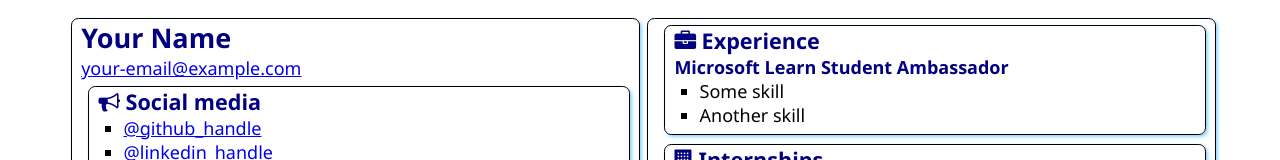
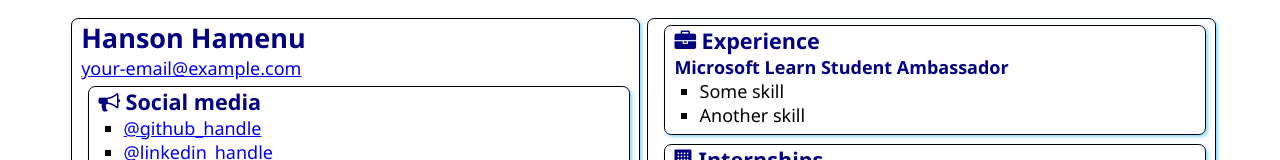
Before and after one commit to Hansonmarela/SATechnicalOnboarding, a plain HTML site: page src/index.html in a window 1280 px wide. Shown: the top 160 px of the page. Drawn offline with Linux system fonts and the light colour scheme.

Commit message:
Added My Name
Hanson Hamenu

```diff
--- a/src/index.html
+++ b/src/index.html
@@ -12,7 +12,7 @@
 <body>
     <main>
         <article class="box">
-            <h1>Your Name</h1>
+            <h1>Hanson Hamenu</h1>
             <div><a href="mailto:your.email@example.com">your-email@example.com</a></div>
 
             <section class="box">
```
